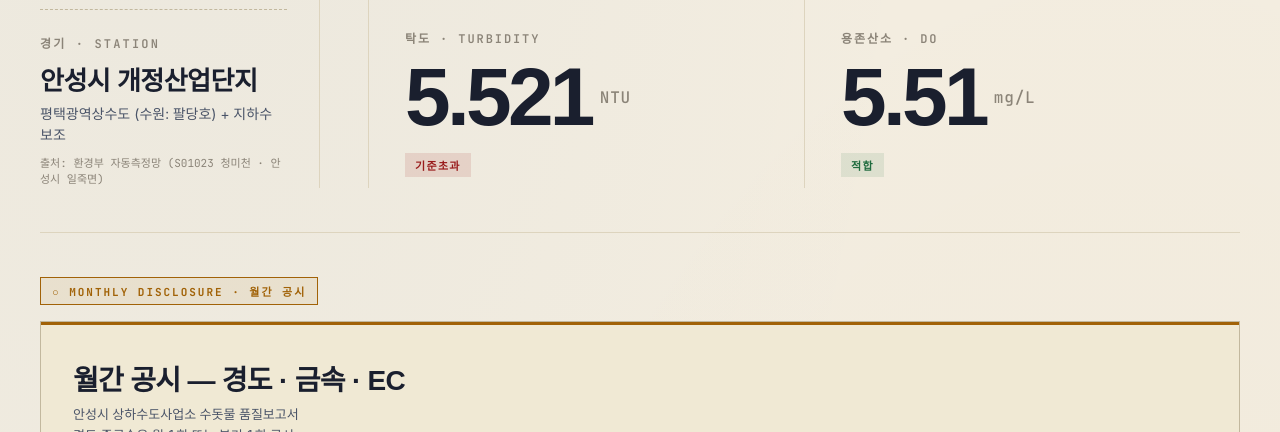
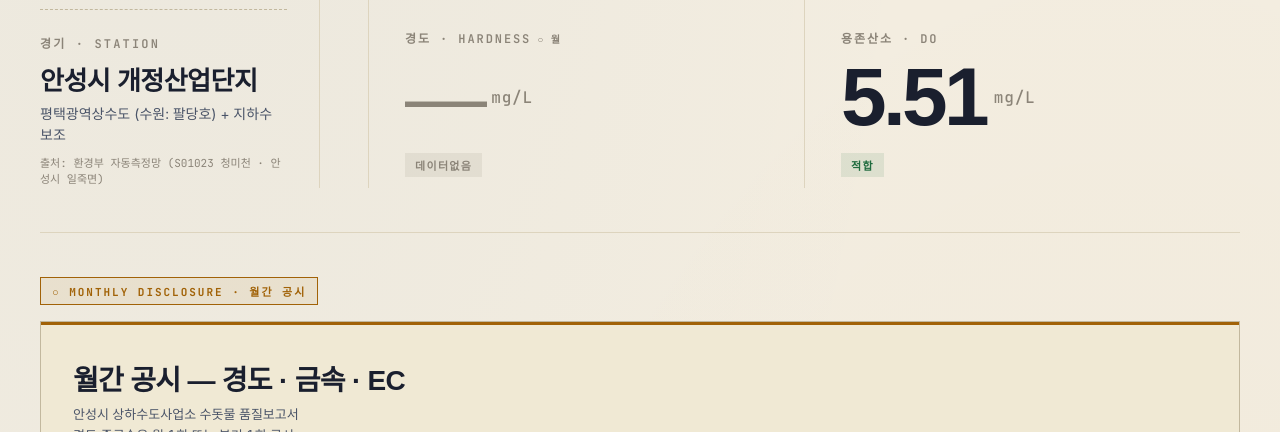
Before and after one commit to kth5762/water_quality_monitoring, a website: page index.html in a window 1280 px wide. Shown: the part 668-1100 px from the top of the page. Drawn offline with nearby package versions, Linux system fonts and the light colour scheme; a web font is replaced by a local one.

Commit message:
Add monthly data extraction and update vital display
Extract monthly data for hero display and update vital calculations.

```diff
--- a/index.html
+++ b/index.html
@@ -1042,6 +1042,11 @@ function renderToday() {
     return;
   }
 
+  // 월간 데이터에서 경도 hero용 데이터 미리 추출
+  const monthlyRecs = data.monthly[activeRegion] || [];
+  const latestMonthly = monthlyRecs[monthlyRecs.length - 1];
+  const prevMonthly = monthlyRecs[monthlyRecs.length - 2];
+
   const delta = (k, dp) => {
     if (!prevRec || todayRec[k] === null || prevRec[k] === null) return '';
     const d = todayRec[k] - prevRec[k];
@@ -1063,6 +1068,34 @@ function renderToday() {
     `;
   };
 
+  // 월간 트랙 데이터를 hero에 표시하기 위한 변형 (delta는 이전 월간 entry와 비교)
+  const monthlyVital = (k, dp) => {
+    const def = LIMITS[k];
+    const val = latestMonthly ? (latestMonthly[k] ?? null) : null;
+    const s = statusOf(k, val);
+    let deltaHtml = '';
+    if (latestMonthly && prevMonthly && val !== null && prevMonthly[k] !== null && prevMonthly[k] !== undefined) {
+      const d = val - prevMonthly[k];
+      if (Math.abs(d) < Math.pow(10, -dp-1)) {
+        deltaHtml = `<span class="delta-flat">→ 변동없음</span>`;
+      } else {
+        const pct = ((d / prevMonthly[k]) * 100).toFixed(1);
+        deltaHtml = d > 0 ? `<span class="delta-up">▲ +${pct}%</span>` : `<span class="delta-down">▼ ${pct}%</span>`;
+      }
+    }
+    const periodTag = latestMonthly?.period
+      ? `<span style="color:var(--ink-mute);font-family:JetBrains Mono,monospace;font-size:10px;margin-left:8px;">${latestMonthly.period}</span>`
+      : '';
+    const trackTag = `<span style="color:var(--accent-amber);font-size:10px;font-weight:600;letter-spacing:0.08em;margin-left:6px;">○ 월</span>`;
+    return `
+      <div class="vital-cell">
+        <div class="vital-label">${def.name} &middot; ${def.en}${trackTag}</div>
+        <div class="vital-number ${val === null ? 'empty' : ''}">${val === null ? '—' : Number(val).toFixed(dp)}<span class="unit">${def.unit}</span></div>
+        <div class="vital-meta">${statusBadge(s)} ${deltaHtml}${periodTag}</div>
+      </div>
+    `;
+  };
+
   document.getElementById('today-block').innerHTML = `
     <div class="today-date-pane">
       <div class="today-label">Today · 당일 측정치</div>
@@ -1080,7 +1113,7 @@ function renderToday() {
     <div class="today-vitals">
       ${vital('ph', todayRec.ph, 2)}
       ${vital('ec', todayRec.ec, 0)}
-      ${vital('turbidity', todayRec.turbidity, 3)}
+      ${monthlyVital('hardness', 1)}
       ${vital('do_', todayRec.do_, 2)}
     </div>
   `;
```
